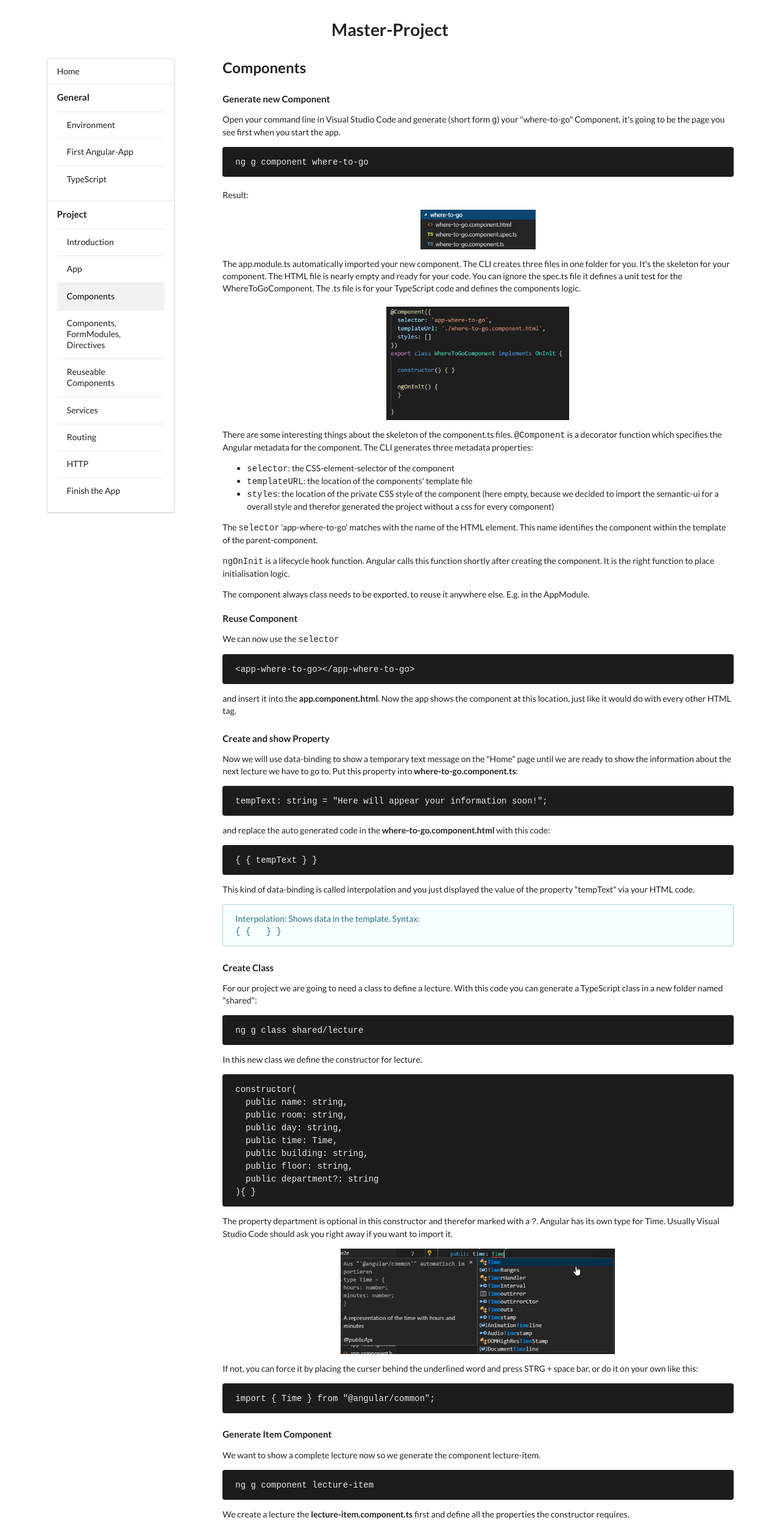
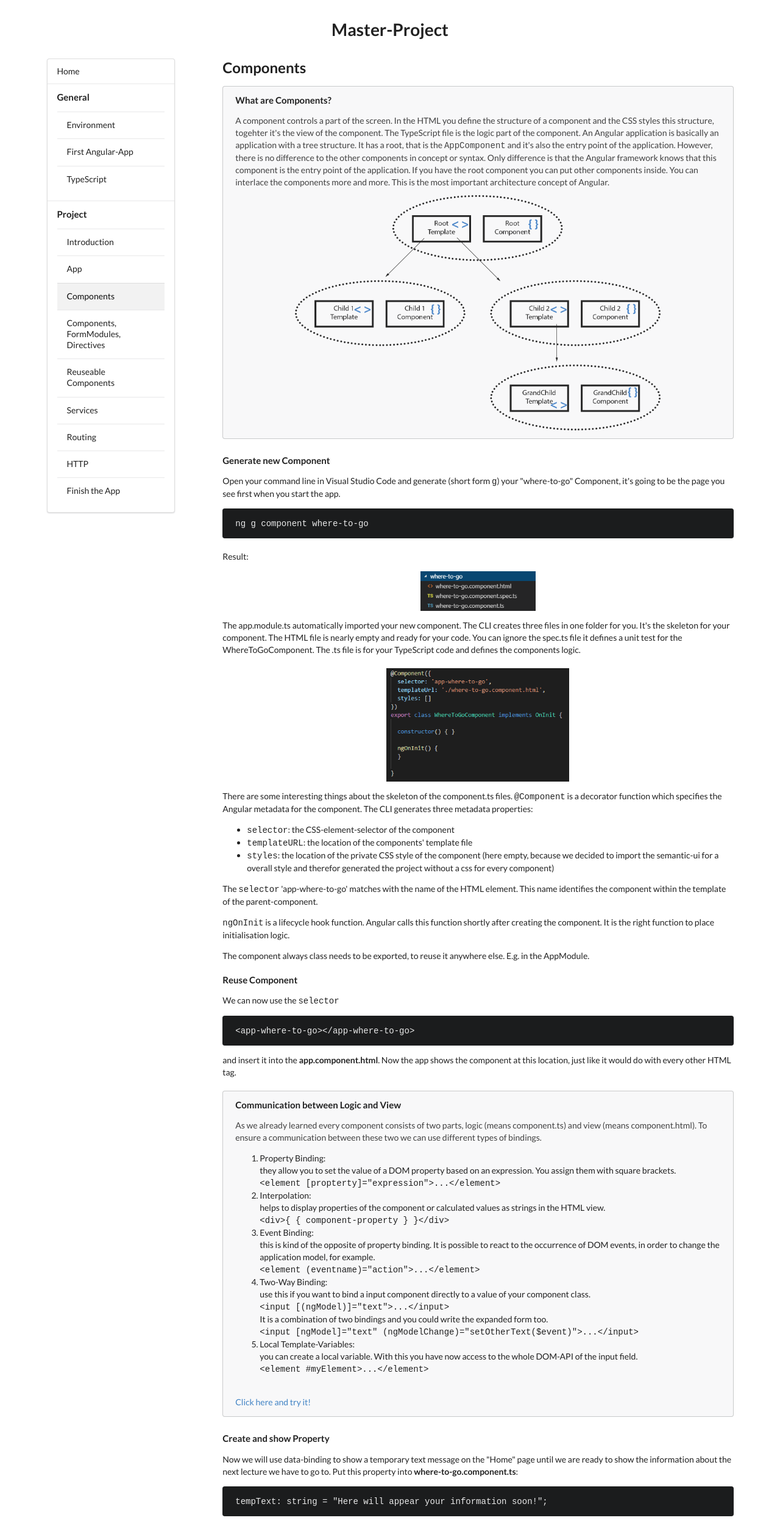
Before and after one commit to hirmer21to/angular_lernapp, an Angular app: page /components in a window 1280 px wide. Shown: the top 2503 px of the page at 61% size. Built offline with nearby package versions, Linux system fonts and the light colour scheme.

Commit message:
Components Theorie Teile eingefügt

```diff
--- a/src/app/components/components.component.html
+++ b/src/app/components/components.component.html
@@ -1,7 +1,16 @@
 <h2>Components</h2>
-
+<div *ngIf="theoryLarge" style="margin-bottom: 20px;" class="ui message">
+  <h4>What are Components?</h4>
+  <p>A component controls a part of the screen. In the HTML you define the structure of a component and the CSS styles
+    this structure, togehter it's the view of the component. The TypeScript file is the logic part of the component. An
+    Angular application is basically an application with a tree structure. It has a root, that is the
+    <code>AppComponent</code> and it's also the entry point of the application. However, there is no difference to
+    the other components in concept or syntax. Only difference is that the Angular framework knows that this component
+    is the entry point of the application. If you have the root component you can put other components inside. You can
+    interlace the components more and more. This is the most important architecture concept of Angular.</p>
+  <p><img class="ui image big centered" src="assets/img/Components-1.png"></p>
+</div>
 <h4>Generate new Component</h4>
-
 <div *ngIf="praxis">
   <p>Open your command line in Visual Studio Code and generate (short form <code>g</code>) your "where-to-go"
     Component, it's going to be the page you see
@@ -26,7 +35,8 @@
     <li><code>selector</code>: the CSS-element-selector of the component </li>
     <li><code>templateURL</code>: the location of the components' template file</li>
     <li><code>styles</code>: the location of the private CSS style of the component (here empty, because we decided to
-      import the semantic-ui for a overall style and therefor generated the project without a css for every component)</li>
+      import the semantic-ui for a overall style and therefor generated the project without a css for every component)
+    </li>
   </ul>
   <p>The <code>selector</code> 'app-where-to-go' matches with the name of the HTML element. This name identifies the
     component within the template of the parent-component.</p>
@@ -40,6 +50,40 @@
   <p class="ui message black"><code>&lt;app-where-to-go&gt;&lt;/app-where-to-go&gt;</code></p>
   <p>and insert it into the <b>app.component.html</b>. Now the app shows the component at this location, just like it
     would do with every other HTML tag.</p>
+  <div *ngIf="theoryLarge" style="margin-top: 20px;" class="ui message">
+    <h4>Communication between Logic and View</h4>
+    <p>As we already learned every component consists of two parts, logic (means component.ts) and view (means
+      component.html). To ensure a communication between these two we can use different types of bindings.</p>
+    <ol>
+      <li>Property Binding: <br />they allow you to set the value of a DOM property based on an expression.
+        You assign them with square brackets.<br />
+        <code>&lt;element [propterty]="expression"&gt;...&lt;/element&gt;</code>
+      </li>
+      <li>Interpolation: <br />
+        helps to display properties of the component or calculated values as strings in the HTML view.<br />
+        <code>&lt;div&gt;&#123; &#123; component-property &#125; &#125;&lt;/div&gt;</code>
+      </li>
+      <li>Event Binding: <br />
+        this is kind of the opposite of property binding. It is possible to react to the occurrence of DOM events, in
+        order to change the application model, for example.<br />
+        <code>&lt;element (eventname)="action"&gt;...&lt;/element&gt;</code>
+
+      </li>
+      <li>Two-Way Binding: <br />
+        use this if you want to bind a input component directly to a value of your component class.<br />
+        <code>&lt;input [(ngModel)]="text"&gt;...&lt;/input&gt;</code><br />
+        It is a combination of two bindings and you could write the expanded form too.<br />
+        <code>&lt;input [ngModel]="text" (ngModelChange)="setOtherText($event)"&gt;...&lt;/input&gt;</code>
+      </li>
+      <li>Local Template-Variables: <br />
+        you can create a local variable. With this you have now access to the whole DOM-API of the input field.<br />
+        <code>&lt;element #myElement&gt;...&lt;/element&gt;<br/>
+        </code>
+      </li>
+    </ol>
+    <br /><a href="https://stackblitz.com/edit/practice-part-1?embed=1&file=src/app/app.component.ts&hideNavigation=1"
+      target="_blank">Click here and try it!</a>
+  </div>
   <h4>Create and show Property</h4>
   <p>Now we will use data-binding to show a temporary text message on the "Home" page until we are ready to show the
     information about the next lecture we have to go to. Put this property into <b>where-to-go.component.ts</b>:</p>
@@ -50,9 +94,11 @@
   <p>This kind of data-binding is called interpolation and you just displayed the value of the property "tempText" via
     your
     HTML code.</p>
-    <p class="ui info message">Interpolation: Shows data in the template. Syntax: <br/>
-      <code>&#123; &#123; &nbsp; &#125; &#125;</code>
-    </p>
+  <p class="ui info message">Interpolation: Shows data in the template. Syntax: <br />
+    <code>&#123; &#123; &nbsp; &#125; &#125;</code>
+  </p>
+  <h4>Visualization of the Construction:</h4>
+  <p><img class="ui image large centered" src="assets/img/App-Building-2.png"></p>
   <h4>Create Class</h4>
   <p>For our project we are going to need a class to define a lecture. With this code you can generate a TypeScript
     class in a new folder named "shared":</p>
@@ -114,14 +160,30 @@
   <p>into the <b>app.component.html</b>.</p>
 </div>
 <h4>Pipes</h4>
-<div *ngIf="theoryLarge" style="margin-top: 20px;">
-  <p>Angular comes along with many build-in pipes. With pipes you can format strings, numbers and other displayed data.
-    Additionally it is possible to create your own pipes. In this case we are fine with the build-in pipes.</p>
+<div *ngIf="theoryLarge" style="margin-top: 20px;" class="ui message">
+  <p>In every application you will get data, you will transform the data and present it to the user. This data could be
+    just a simple local string variable, but also much more. You could display the data as raw values or you could
+    format them to achieve a better user experience. Angular comes along with many build-in pipes. With pipes you can
+    format strings, numbers and other displayed data.
+    Additionally it is possible to create your own pipes. In this case we are fine with the build-in pipes. For example
+    you can format the date of today. When you instantiate a <code>Date</code> object like this: <br />
+    <code>today: Date = new Date();</code> <br />
+    You will get this format when you display it in your HTML just "raw":
+  </p>
+  <p>{{today}} ---- code: <code>&#123; &#123;today&#125; &#125;</code></p>
+  <p>Probably users what to have another format for a date. So you can use pipes in your HTML to format the date like
+    this:</p>
+  <p>{{today | date}} ---- code: <code>&#123; &#123;today | date&#125; &#125;</code></p>
+  <p>{{today | date: 'medium'}} ---- code: <code>&#123; &#123;today | date: 'medium'&#125; &#125;</code></p>
+  <p>{{today | date: 'fullDate'}} ---- code: <code>&#123; &#123;today | date: 'fullDate'&#125; &#125;</code></p>
 </div>
 <div *ngIf="praxis" style="margin-top: 20px;">
   <p>We want to try the UppercasePipe, which formats our string in capital letters:</p>
 
-  <p class="ui message black"><code>&lt;div class="header"&gt;What? &#123; &#123;lecture.name | uppercase&#125; &#125; &lt;/div&gt;</code></p>
+  <p class="ui message black">
+    <code>&lt;div class="header"&gt;What? &#123; &#123;lecture.name | uppercase&#125; &#125; &lt;/div&gt;</code></p>
 </div>
-
-<iframe style="margin-top:20px; width:100%; height: 500px" src="https://stackblitz.com/edit/where-to-go-step-2?embed=1&file=src/app/app.component.ts&hideNavigation=1"></iframe>
+<h4>Visualization of the Construction:</h4>
+<p><img class="ui image large centered" src="assets/img/App-Building-3.png"></p>
+<iframe style="margin-top:20px; width:100%; height: 500px"
+  src="https://stackblitz.com/edit/where-to-go-step-2?embed=1&file=src/app/app.component.ts&hideNavigation=1"></iframe>
--- a/src/app/components/components.component.ts
+++ b/src/app/components/components.component.ts
@@ -12,6 +12,7 @@ export class ComponentsComponent implements OnInit {
   public theoryLarge: Boolean = true;
   public praxis: Boolean = true;
 
+  today: Date = new Date();
   ngOnInit() {
   }
 
```
